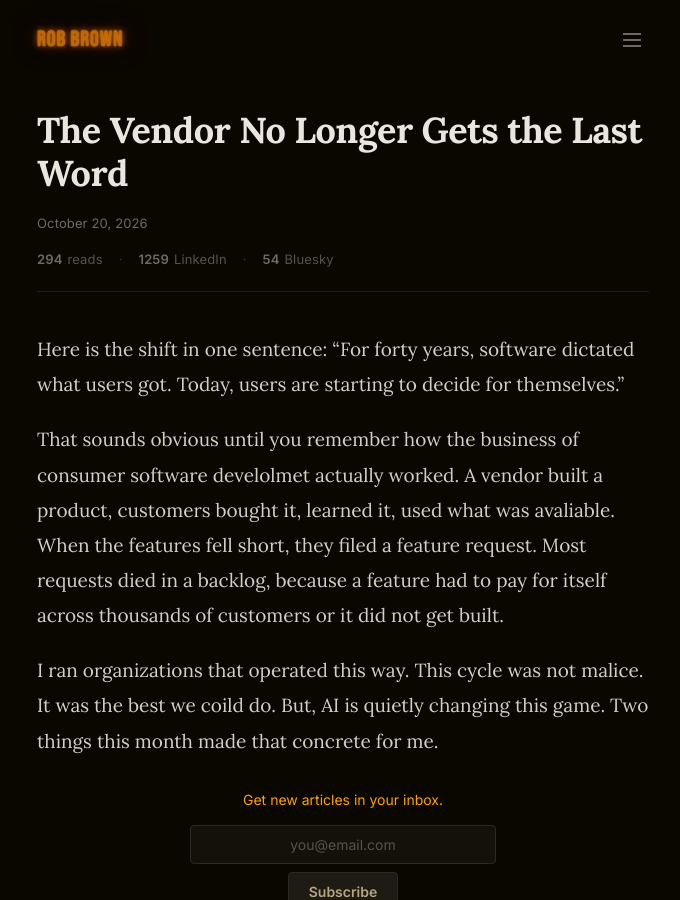
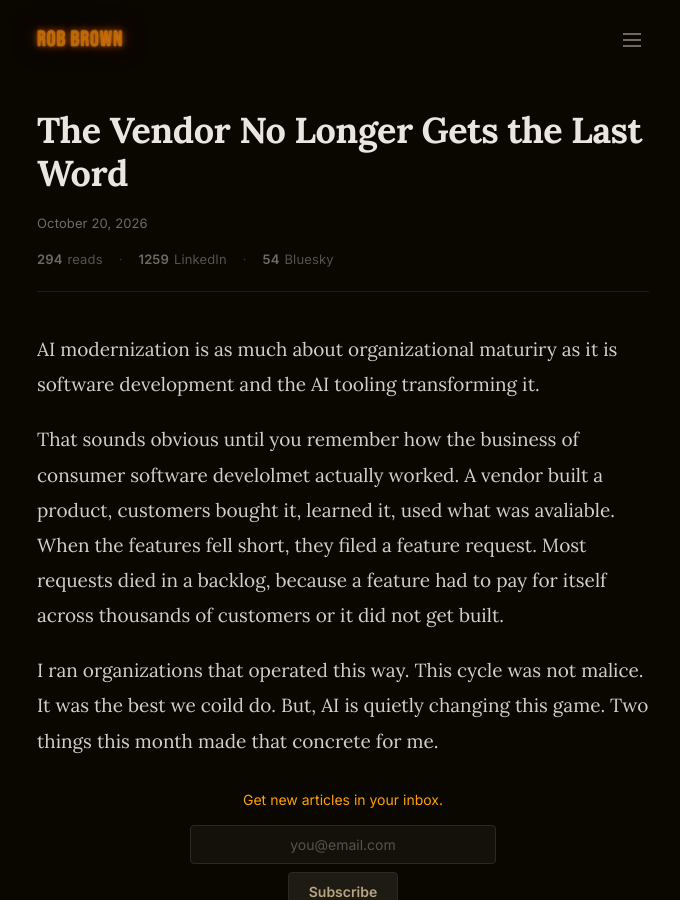
Before and after one commit to RobBrown/robisit, a Jekyll site: the page built from _articles/vendor-no-longer-gets-last-word.md, in a window 1280 px wide and 900 px high. Shown: the whole window, without its empty margins (297-977 px from the left). Built offline with Jekyll 4.4.1, drawn with Linux system fonts in a browser that asks for light colours.

Commit message:
Update vendor-no-longer-gets-last-word.md

```diff
--- a/_articles/vendor-no-longer-gets-last-word.md
+++ b/_articles/vendor-no-longer-gets-last-word.md
@@ -11,7 +11,7 @@ bluesky: 54
 read_time: "3 min"
 ---
 
-Here is the shift in one sentence: "For forty years, software dictated what users got. Today, users are starting to decide for themselves."
+AI modernization is as much about organizational maturiry as it is software development and the AI tooling transforming it.
 
 That sounds obvious until you remember how the business of consumer software develolmet actually worked. A vendor built a product, customers bought it, learned it, used what was avaliable. When the features fell short, they filed a feature request. Most requests died in a backlog, because a feature had to pay for itself across thousands of customers or it did not get built.
 
```
